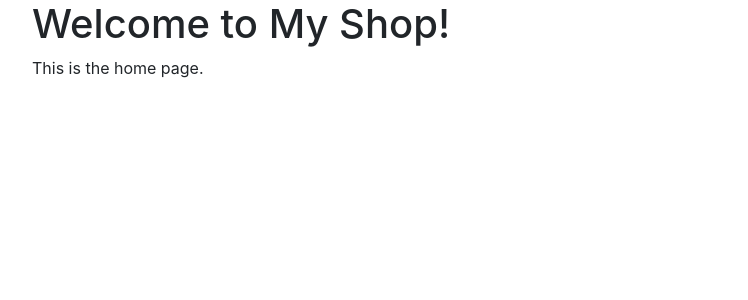
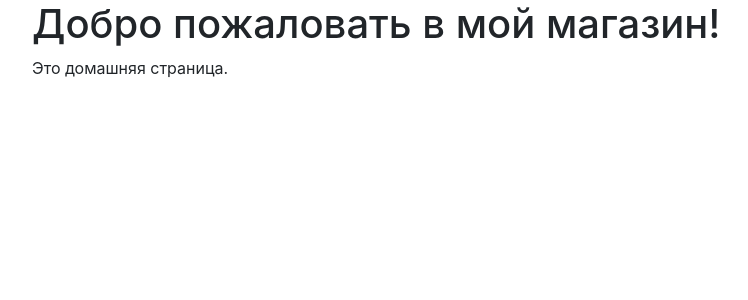
Before and after one commit to Kruiser1917/my_shop_project, a Django app: page / in a window 1280 px wide. Shown: the top 300 px of the page, without its empty margins (53-801 px from the left). Run offline with Django 5.2, Linux system fonts and the light colour scheme; some libraries are stand-ins or nearby versions.

Commit message:
Подправил заголовки

```diff
--- a/catalog/templates/catalog/contacts.html
+++ b/catalog/templates/catalog/contacts.html
@@ -8,7 +8,7 @@
 </head>
 <body>
     <div class="container">
-        <h1>Contact Us</h1>
+        <h1>Наши контакты</h1>
         <p>Email: contact@myshop.com</p>
         <p>Phone: +123456789</p>
     </div>
--- a/catalog/templates/catalog/home.html
+++ b/catalog/templates/catalog/home.html
@@ -8,8 +8,8 @@
 </head>
 <body>
     <div class="container">
-        <h1>Welcome to My Shop!</h1>
-        <p>This is the home page.</p>
+        <h1>Добро пожаловать в мой магазин!</h1>
+        <p>Это домашняя страница.</p>
     </div>
 </body>
 </html>
```
